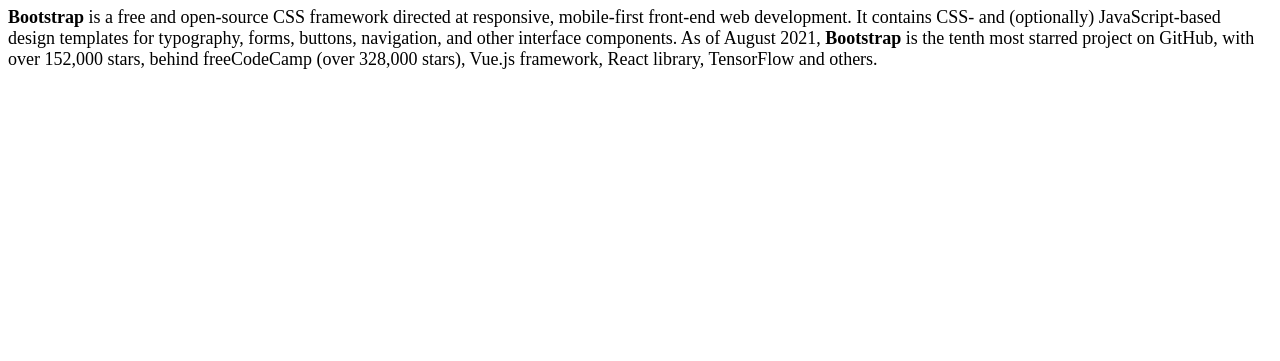
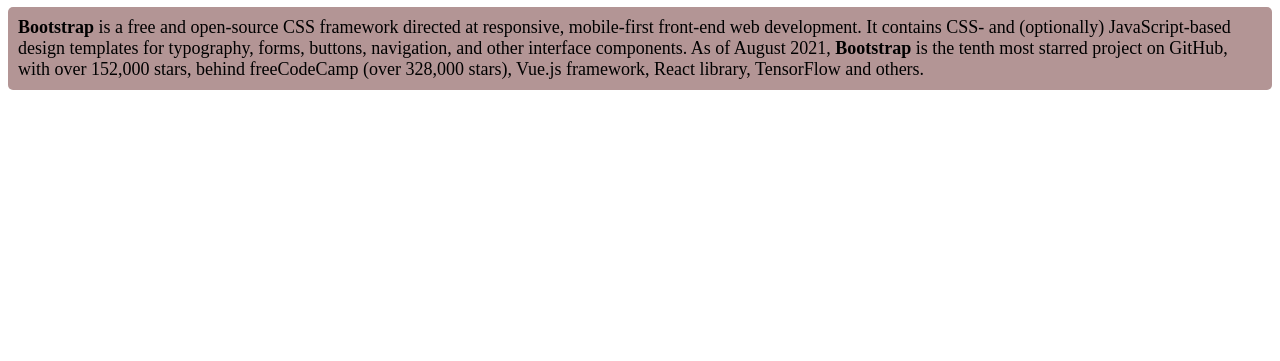
Before and after one commit to Gokul58/Bootstrap-document, a plain HTML site: page index.html in a window 1280 px wide. Shown: the part 439-800 px from the top of the page. Drawn offline with Linux system fonts and the light colour scheme.

Commit message:
Update index.html

```diff
--- a/index.html
+++ b/index.html
@@ -11,7 +11,7 @@
         <img src="./images/bootstrap.jfif" alt="" width="500px" height="350px">
     </figure>
     <h1 style="text-align: center;color: blueviolet;text-decoration: underline;">What is Bootstrap</h1>
-    <p style="font-size: large;">
+    <p style="background-color: rgb(179, 149, 149); font-size: large; padding: 10px; border-radius: 5px;">
         <strong>Bootstrap</strong> is a free and open-source CSS framework directed at responsive, mobile-first front-end web development. It contains CSS- and (optionally) JavaScript-based design templates for typography, forms, buttons, navigation, and other interface components.
 
         As of August 2021, <strong>Bootstrap</strong> is the tenth most starred project on GitHub, with over 152,000 stars, behind freeCodeCamp (over 328,000 stars), Vue.js framework, React library, TensorFlow and others.
```
